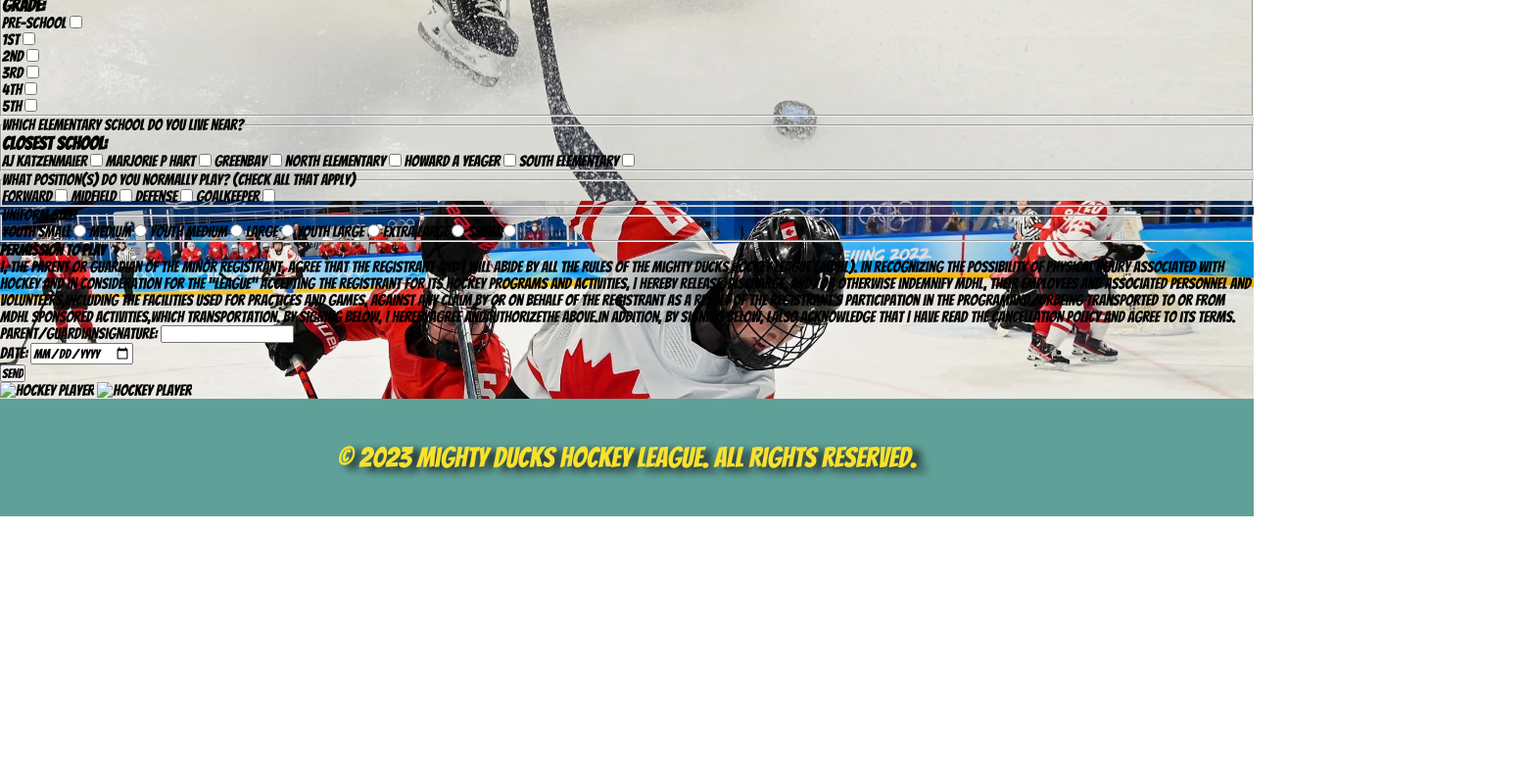
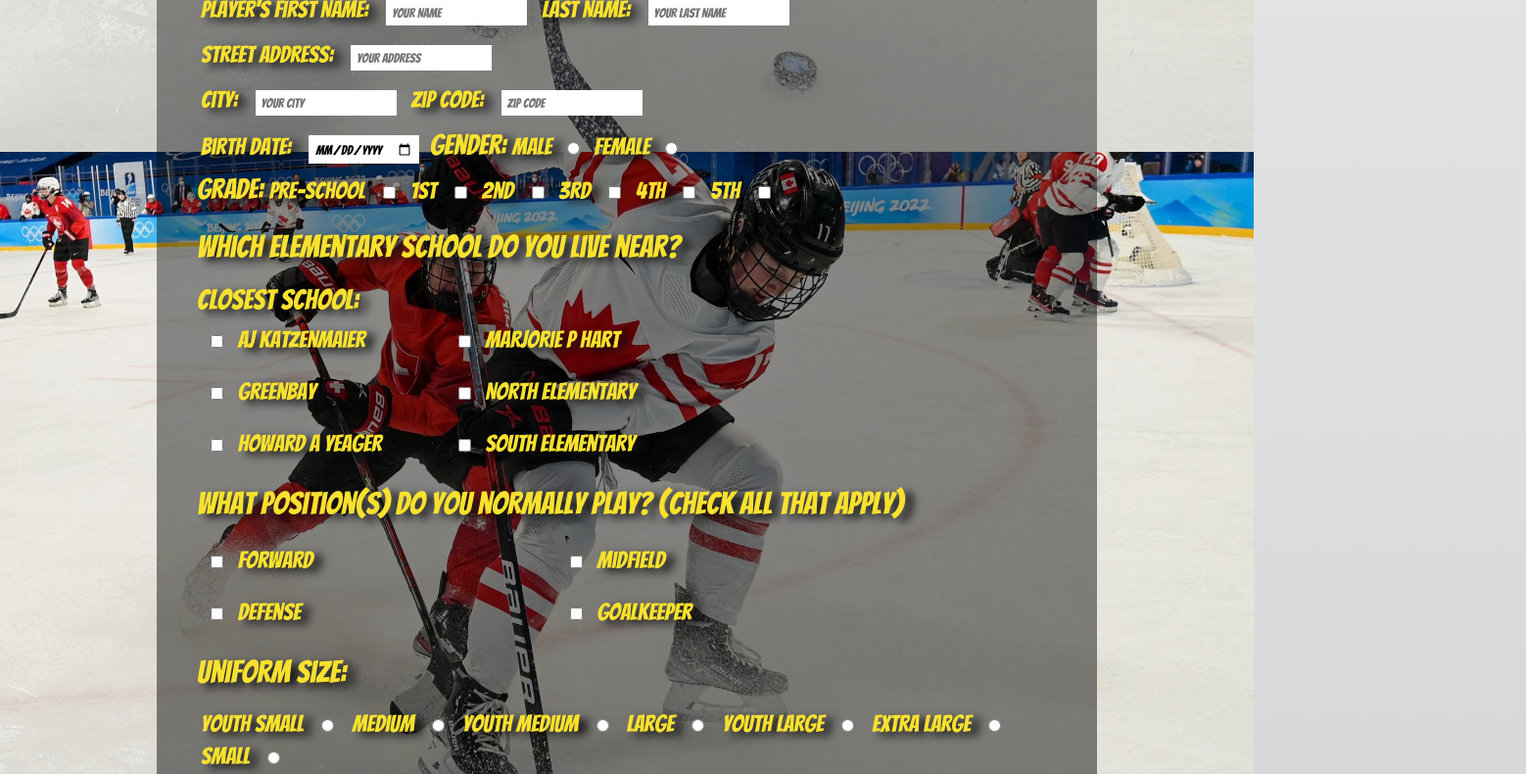
Before and after one commit to emilianoar23/mindhub-mightyducks, a plain HTML site: page pages/registration.html in a window 1280 px wide. Shown: the part 727-1517 px from the top of the page at 98% size, 1558 px wide, since content can reach past the window. Before the commit the page ends 1254 px from the top, so only its background shows below. Drawn offline with nearby package versions, Linux system fonts and the light colour scheme; files that its build step writes are made by us from their sources.

Commit message:
registration

```diff
--- a/css/cosa.css
+++ b/css/cosa.css
@@ -332,6 +332,7 @@ form {
     background-image: linear-gradient(0deg,
     rgba(0, 0, 0, 0.5),
     rgba(0, 0, 0, 0.400));
+    margin: 30px;
     padding: 20px;
 }
 
--- a/pages/registration.html
+++ b/pages/registration.html
@@ -5,39 +5,35 @@
     <meta charset="UTF-8">
     <meta http-equiv="X-UA-Compatible" content="IE=edge">
     <meta name="viewport" content="width=device-width, initial-scale=1.0">
-    <link rel="shortcut icon" href="./assets/img/Logo_Mighty_ducks-01.png" type="image/x-icon">
-    <link rel="stylesheet" href="./assets/styles/style.css">
+    <link rel="shortcut icon" href="../assets/img/Logo_Mighty_ducks-01.png" type="image/x-icon">
+    <link rel="stylesheet" href="../css/styles.css">
     <title>Mighty Ducks Hockey League</title>
 </head>
 
 <body>
     <header>
-        <div class="header-container">
         <h1>Mighty Ducks Hockey League</h1>
         <nav>
-                <a class="#" href="./index.html">Home</a>
-                <a class="#" href="./aboutMDHL.html">About MDHL</a>
-                <a class="#" href="./contact.html">Contact</a>
-                <a class="#" href="./game_info.html">Game Info</a>
-                <a class="#" href="./rules.html">Rules</a>
-                <a class="#" href="./registration.html">Registration</a>
+            <a class="#" href="../index.html">Home</a>
+            <a class="#" href="../pages/aboutMDHL.html">About MDHL</a>
+            <a class="#" href="../pages/contact.html">Contact</a>
+            <a class="#" href="../pages/game_info.html">Game Info</a>
+            <a class="#" href="../pages/rules.html">Rules</a>
+            <a class="#" href="../pages/registration.html">Registration</a>
         </nav>
-        </div>
     </header>
     <main>
-        <section>
-            <div class="hero-section">
-                <img src="./assets/img/Logo_Mighty_ducks-01.png" alt="logo" class="logo">
-            </div>
-            <div class="hero-container">
+        <section class="hero-section">
+            <img src="../assets/img/Logo_Mighty_ducks-01.png" alt="logo" class="logo">
+        </section>
+        <article class="hero-container">
             <h2>Registration</h2>
-            </div>
-        </section>
-        <div class="form-container">
+        </article>
         <form action="./show-data.html" method="GET">
             <fieldset>
-                    <legend>Registration Form</legend>
+                <h3>Registration Form</h3>
                 <div class="regform">
+                    <div class="name-fields">
                         <div>
                             <label for="name">Player's First Name:</label>
                             <input type="text" name="name" id="name" placeholder="Your Name">
@@ -46,10 +42,12 @@
                             <label for="lname">Last Name:</label>
                             <input type="text" name="lname" id="lname" placeholder="Your Last Name">
                         </div>
+                    </div>
                     <div>
                         <label for="address">Street Address:</label>
                         <input type="text" name="address" id="address" placeholder="Your Address">
                     </div>
+                    <div class="city-zip">
                         <div>
                             <label for="city">City:</label>
                             <input type="text" name="city" id="city" placeholder="Your City">
@@ -58,19 +56,23 @@
                             <label for="zipcode">Zip Code:</label>
                             <input type="text" name="zipcode" id="zipcode" placeholder="Zip Code">
                         </div>
+                    </div>
+                    <div class="birthdate-gender">
                         <div>
                             <label for="birthdate">Birth Date:</label>
                             <input type="date" name="birthday" id="birthdate">
                         </div>
                         <div class="gender">
-                            <h3>Gender:</h3>
+                            <h4>Gender:</h4>
                             <label for="gender1">Male</label>
                             <input type="radio" name="gender1" id="gender1" value="male">
                             <label for="gender2">Female</label>
                             <input type="radio" name="gender1" id="gender2" value="female">
                         </div>
+                    </div>
                     <div class="grade">
-                            <h3>Grade:</h3>
+                        <h4>Grade:</h4>
+                        <div>
                             <label for="gradep">Pre-School</label>
                             <input type="checkbox" name="grade-school" id="gradep" value="pre-school">
                         </div>
@@ -95,45 +97,44 @@
                             <input type="checkbox" name="grade-school" id="grade5" value="5th">
                         </div>
                     </div>
+                </div>
             </fieldset>
 
             <fieldset>
                 <legend>Which elementary school do you live near?</legend>
-                    <h3>Closest School:</h3>
+                <h4>Closest School:</h4>
                 <div class="school">
-                        <label for="school1">AJ Katzenmaier</label>
-                        <input type="checkbox" name="school-name" id="school1" value="AJ Katzenmaier">
-
-                        <label for="school2">Marjorie P Hart</label>
-                        <input type="checkbox" name="school-name" id="school2" value="Marjorie P Hart">
-
-                        <label for="school3">Greenbay</label>
-                        <input type="checkbox" name="school-name" id="school3" value="Greenbay">
-
-                        <label for="school4">North Elementary</label>
-                        <input type="checkbox" name="school-name" id="school4" value="North Elementary">
-
-                        <label for="school5">Howard A Yeager</label>
-                        <input type="checkbox" name="school-name" id="school5" value="Howard A Yeager">
-
-                        <label for="school6">South Elementary</label>
-                        <input type="checkbox" name="school-name" id="school6" value="South Elementary">
+                    <label for="school1">
+                        <input type="checkbox" name="school-name" id="school1" value="AJ Katzenmaier"> AJ Katzenmaier</label>
+                    <label for="school2">
+                        <input type="checkbox" name="school-name" id="school2" value="Marjorie P Hart"> Marjorie P Hart</label>
+                    <label for="school3">
+                        <input type="checkbox" name="school-name" id="school3" value="Greenbay"> Greenbay</label>
+                    <label for="school4">
+                        <input type="checkbox" name="school-name" id="school4" value="North Elementary"> North Elementary</label>
+                    <label for="school5">
+                        <input type="checkbox" name="school-name" id="school5" value="Howard A Yeager"> Howard A Yeager</label>
+                    <label for="school6">
+                        <input type="checkbox" name="school-name" id="school6" value="South Elementary"> South Elementary</label>
                 </div>
             </fieldset>
+
             <fieldset>
-
                 <legend>What position(s) do you normally play? (check all that apply)</legend>
-                    <label for="position1">Forward</label>
-                    <input type="checkbox" name="forward" id="position1" value="Forward">
-
-                    <label for="position2">Midfield</label>
-                    <input type="checkbox" name="midfield" id="position2" value="Midfield">
-
-                    <label for="position3">Defense</label>
-                    <input type="checkbox" name="defense" id="position3" value="Defense">
-
-                    <label for="position4">Goalkeeper</label>
-                    <input type="checkbox" name="goalkeeper" id="position4" value="Goalkeeper">
+                <div class="positions">
+                    <label for="position1">
+                        <input type="checkbox" name="forward" id="position1" value="Forward"> Forward
+                    </label>
+                    <label for="position2">
+                        <input type="checkbox" name="midfield" id="position2" value="Midfield"> Midfield
+                    </label>
+                    <label for="position3">
+                        <input type="checkbox" name="defense" id="position3" value="Defense"> Defense
+                    </label>
+                    <label for="position4">
+                        <input type="checkbox" name="goalkeeper" id="position4" value="Goalkeeper"> Goalkeeper
+                    </label>
+                </div>
             </fieldset>
             <fieldset>
 
@@ -184,11 +185,10 @@
             </div>
             <input type="submit" value="Send" id="button">
         </form>
-        </div>
-        <div class="galery">
-            <img src="./assets/img/hockey_9.jpg" alt="hockey player" class="image-final">
-            <img src="./assets/img/hockey_11.jpg" alt="hockey player" class="image-final">
-        </div>
+        <section class="gallery">
+            <img src="../assets/img/hockey_9.jpg" alt="hockey player" class="image-final">
+            <img src="../assets/img/hockey_11.jpg" alt="hockey player" class="image-final">
+        </section>
     </main>
     <footer>
         <p>© 2023 Mighty Ducks Hockey League. All Rights Reserved. </p>
--- /dev/null
+++ b/scss/components/_registration.scss
@@ -0,0 +1,131 @@
+@import "../base/variables";
+
+form {
+    display: flex;
+    flex-direction: column;
+    align-items: baseline;
+    width: 75%;
+    background-image: linear-gradient(0deg, rgba(0, 0, 0, 0.5), rgba(0, 0, 0, 0.4));
+    margin: 30px auto;
+    padding: 20px;
+    fieldset {
+        border: none;
+        h3 {
+            font-size: 3.5em;
+            text-align: center;
+            color: #f8e12e;
+            font-weight: lighter;
+            text-shadow: 8px 4px 8px #111;
+            padding: 1px;
+            margin-bottom: 5px;
+
+        }
+        h4 {
+            font-size: 1.8em;
+            color: #f8e12e;
+            font-weight: lighter;
+            text-shadow: 8px 4px 8px #111;
+            padding: 1px;
+            margin-bottom: 5px;
+        }
+        legend {
+            font-size: 2em;
+            font-weight: lighter;
+            color: #f8e12e;
+            text-shadow: 8px 4px 8px #111;
+            padding: 1px;
+            margin-top: 10px;
+          }
+        .regform {
+            display: flex;
+            flex-wrap: wrap;
+            width: 100%;
+            .name-fields {
+                display: flex;
+                flex-wrap: wrap;
+                width: 100%;
+            }
+            .city-zip {
+                display: flex;
+                flex-wrap: wrap;
+                width: 100%;
+            }
+            .birthdate-gender {
+                display: flex;
+                flex-wrap: wrap;
+                align-items: baseline;
+                width: 100%;
+                .gender{
+                    display: flex;
+                    flex-wrap: nowrap;
+                    align-items: baseline;
+                }
+            }
+            .grade {
+                display: flex;
+                flex-wrap: wrap;
+                align-items: baseline;
+            }
+        }
+        .school {
+            display: grid;
+            grid-template-columns: repeat(2, 1fr);
+            grid-gap: 10px;
+        }
+        .positions {
+            display: grid;
+            grid-template-columns: repeat(2, 1fr);
+            grid-gap: 10px;
+        }
+    }
+}
+
+
+  form fieldset {
+    padding: 20px;
+  }
+
+  form fieldset label {
+    margin: 5px;
+  }
+
+  fieldset label {
+    font-size: 1.5em;
+    color: #f8e12e;
+    text-shadow: 8px 4px 8px #111;
+  }
+
+  fieldset input {
+    max-width: 300px;
+    margin: 10px;
+    padding: 6px;
+    border: none;
+    outline-color: #5fa199;
+  }
+
+
+  .text {
+    padding: 20px;
+    color: #fdfdfd;
+    font-size: 1.2em;
+    text-align: center;
+    margin-bottom: 20px;
+  }
+
+  .text h4 {
+    margin-bottom: 20px;
+    font-size: 1.5em;
+    color: #f8e12e;
+    text-shadow: 8px 4px 8px #111;
+  }
+
+  #signature {
+    padding: 5px;
+    width: 180px;
+  }
+
+  #button {
+    font-size: 1.4em;
+    padding: 10px;
+    width: 100px;
+  }
--- a/scss/styles.scss
+++ b/scss/styles.scss
@@ -7,6 +7,7 @@
 @import "./components/contact";
 @import "./components/game_info";
 @import "./components/rules";
+@import "./components/registration";
 @import "./components/footer";
 
 @import "./base/media-queries";
```
Also changed, not shown: pages/rules.html (+0 -2 lines), css/styles.css. Lines whose indentation alone changed are shown as unchanged.
